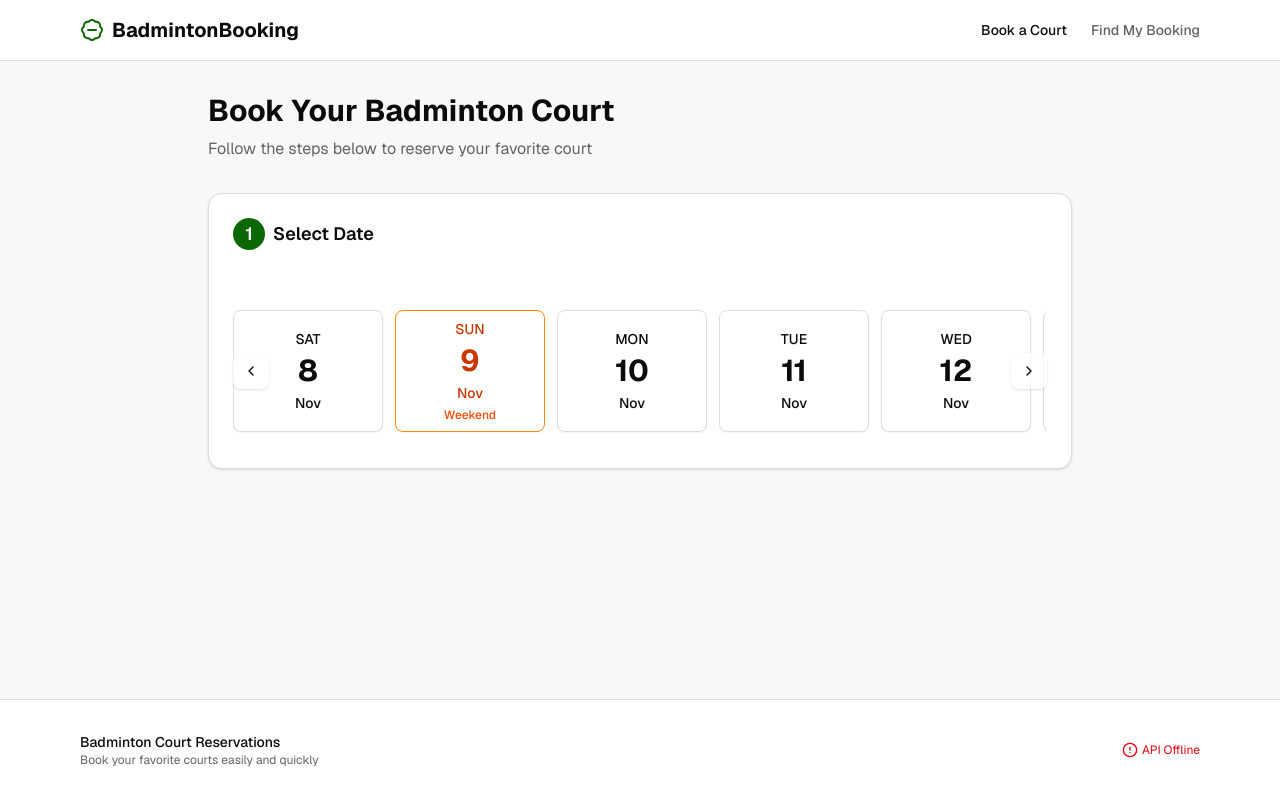
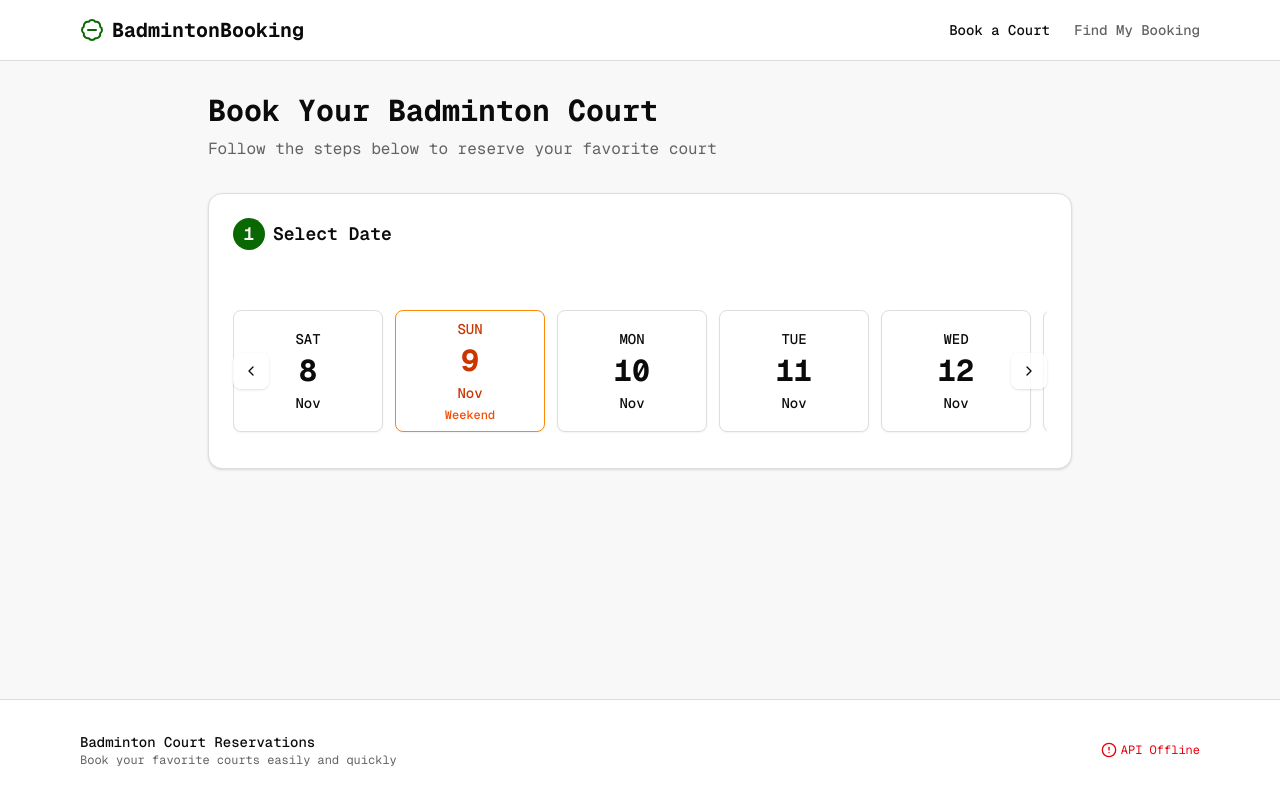
Before and after one commit to SulthanRaghib/badminton-reservation, a Next.js app: page / in a window 1280 px wide. Built offline with nearby package versions, Linux system fonts and the light colour scheme; no server answers.

Commit message:
refactor: enhance layout structure and improve accessibility in Footer component

```diff
--- a/app/layout.tsx
+++ b/app/layout.tsx
@@ -20,8 +20,17 @@ export default function RootLayout({
 }>) {
   return (
     <html lang="en">
-      <body className={`font-sans antialiased`}>
-        {children}
+      <body
+        className={`${_geist.className} ${_geistMono.className} font-sans antialiased`}
+      >
+        {/* Skip link for keyboard users */}
+        <a
+          href="#content"
+          className="sr-only focus:not-sr-only focus:absolute focus:top-4 focus:left-4 focus:z-50 bg-primary text-primary-foreground px-3 py-2 rounded"
+        >
+          Skip to content
+        </a>
+        <main id="content">{children}</main>
         <Toaster />
         <Analytics />
       </body>
--- a/components/footer.tsx
+++ b/components/footer.tsx
@@ -1,39 +1,57 @@
-"use client"
+"use client";
 
-import { useEffect, useState } from "react"
-import { checkApiHealth } from "@/lib/api"
-import { CheckCircle2, AlertCircle } from "lucide-react"
+import { useEffect, useState } from "react";
+import { checkApiHealth } from "@/lib/api";
+import { CheckCircle2, AlertCircle } from "lucide-react";
 
 export function Footer() {
-  const [apiHealth, setApiHealth] = useState<boolean | null>(null)
+  const [apiHealth, setApiHealth] = useState<boolean | null>(null);
 
   useEffect(() => {
     const checkHealth = async () => {
-      const result = await checkApiHealth()
-      setApiHealth(result.success)
-    }
-    checkHealth()
-  }, [])
+      try {
+        const result = await checkApiHealth();
+        setApiHealth(!!result?.success);
+      } catch (e) {
+        setApiHealth(false);
+      }
+    };
+    checkHealth();
+  }, []);
 
   return (
     <footer className="border-t border-border bg-card py-8">
       <div className="mx-auto max-w-6xl px-4">
         <div className="flex items-center justify-between">
           <div>
-            <p className="text-sm font-medium text-foreground">Badminton Court Reservations</p>
-            <p className="text-xs text-muted-foreground">Book your favorite courts easily and quickly</p>
+            <p className="text-sm font-medium text-foreground">
+              Badminton Court Reservations
+            </p>
+            <p className="text-xs text-muted-foreground">
+              Book your favorite courts easily and quickly
+            </p>
           </div>
-          <div className="flex items-center gap-2">
-            {apiHealth === null && <span className="text-xs text-muted-foreground">Checking API...</span>}
+          <div className="flex items-center gap-2" aria-live="polite">
+            {apiHealth === null && (
+              <span className="text-xs text-muted-foreground">
+                Checking API...
+              </span>
+            )}
             {apiHealth === true && (
-              <div className="flex items-center gap-1">
-                <CheckCircle2 className="h-4 w-4 text-primary" />
+              <div className="flex items-center gap-1" role="status">
+                <CheckCircle2
+                  className="h-4 w-4 text-primary"
+                  aria-hidden="true"
+                />
                 <span className="text-xs text-primary">API Connected</span>
               </div>
             )}
             {apiHealth === false && (
-              <div className="flex items-center gap-1">
-                <AlertCircle className="h-4 w-4 text-destructive" />
+              <div className="flex items-center gap-1" role="status">
+                <AlertCircle
+                  className="h-4 w-4 text-destructive"
+                  aria-hidden="true"
+                />
                 <span className="text-xs text-destructive">API Offline</span>
               </div>
             )}
@@ -41,5 +59,5 @@ export function Footer() {
         </div>
       </div>
     </footer>
-  )
+  );
 }
```
